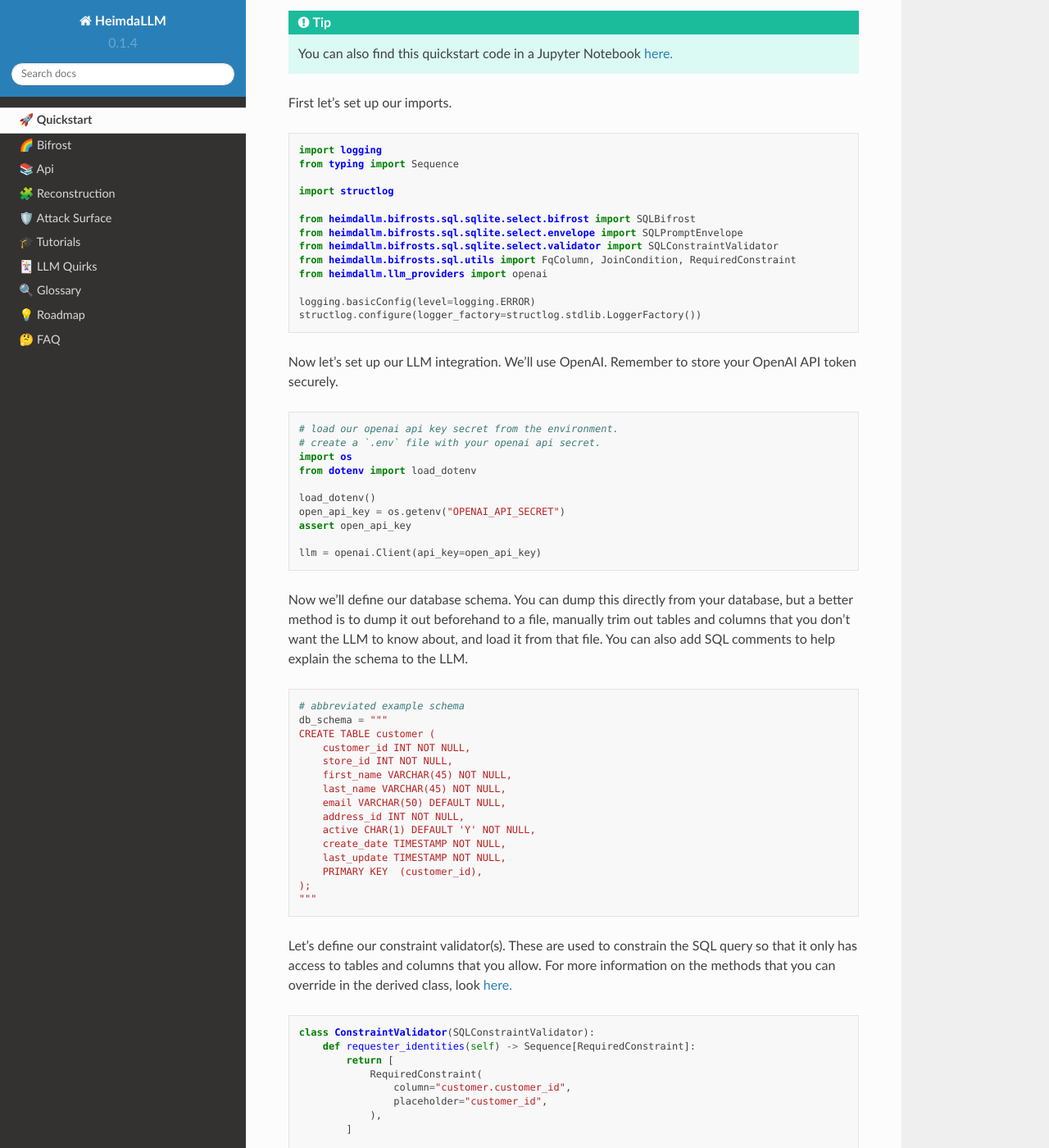
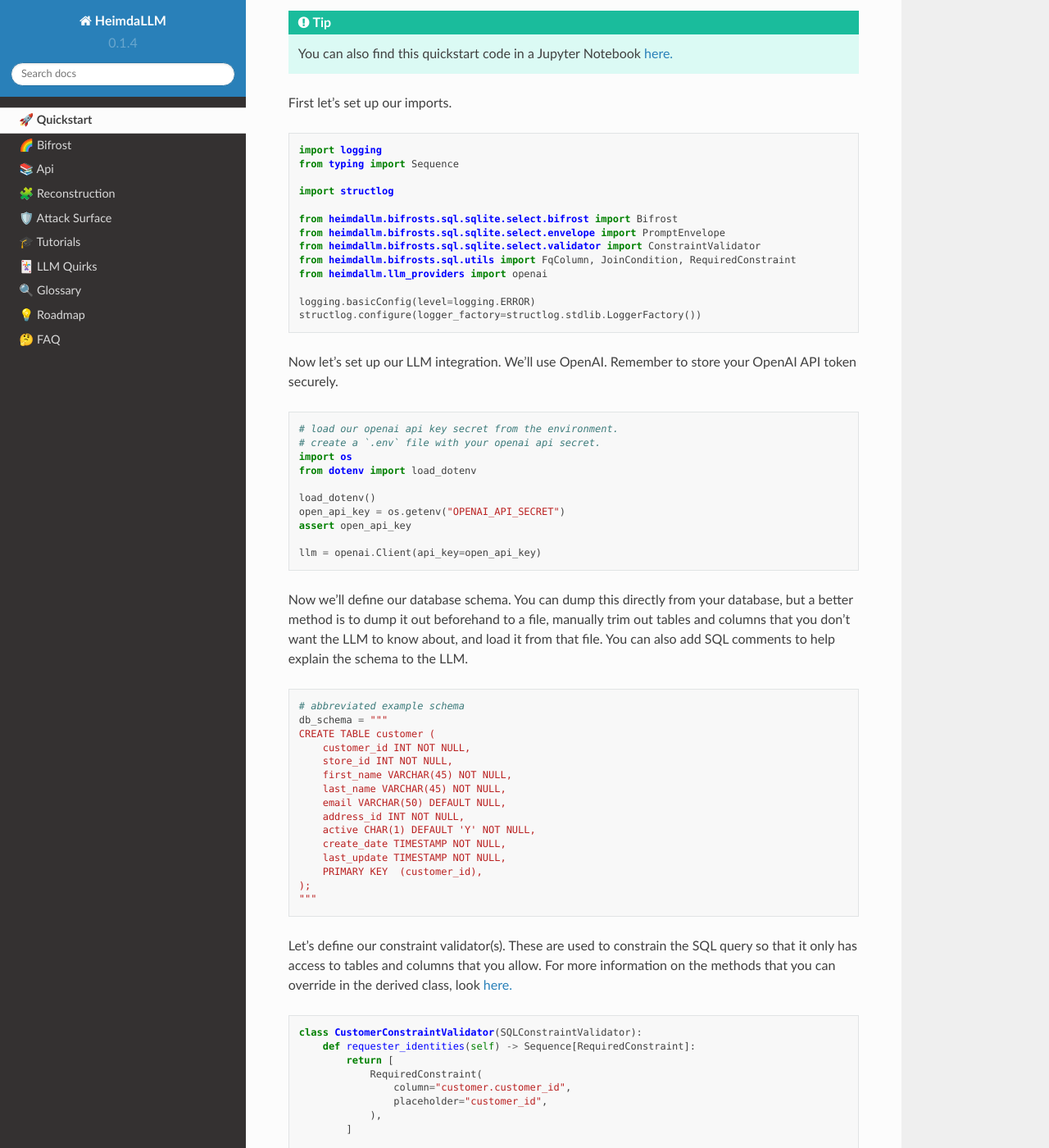
Before and after one commit to amoffat/HeimdaLLM, a Sphinx documentation site: the page built from docs/source/quickstart.rst, in a window 1280 px wide and 1400 px high, scrolled down 245 px. Shown: the whole window at 82% size. Built offline with Sphinx 7.4.7 and the Read the Docs theme 2.0.0, drawn with Linux system fonts in a browser that asks for light colours; some of the changed text lies outside the part shown.

Commit message:
update quickstart

```diff
--- a/docs/source/quickstart.rst
+++ b/docs/source/quickstart.rst
@@ -20,9 +20,9 @@
 
     import structlog
 
-    from heimdallm.bifrosts.sql.sqlite.select.bifrost import SQLBifrost
-    from heimdallm.bifrosts.sql.sqlite.select.envelope import SQLPromptEnvelope
-    from heimdallm.bifrosts.sql.sqlite.select.validator import SQLConstraintValidator
+    from heimdallm.bifrosts.sql.sqlite.select.bifrost import Bifrost
+    from heimdallm.bifrosts.sql.sqlite.select.envelope import PromptEnvelope
+    from heimdallm.bifrosts.sql.sqlite.select.validator import ConstraintValidator
     from heimdallm.bifrosts.sql.utils import FqColumn, JoinCondition, RequiredConstraint
     from heimdallm.llm_providers import openai
 
@@ -75,7 +75,7 @@
 
 .. code-block:: python
 
-    class ConstraintValidator(SQLConstraintValidator):
+    class CustomerConstraintValidator(SQLConstraintValidator):
         def requester_identities(self) -> Sequence[RequiredConstraint]:
             return [
                 RequiredConstraint(
@@ -97,14 +97,14 @@
             return None
 
 
-    validator = ConstraintValidator()
+    validator = CustomerConstraintValidator()
 
 We'll define our prompt envelope. This adds additional context to any human input so
 that the LLM is guided to produce a correct response.
 
 .. code-block:: python
 
-    envelope = SQLPromptEnvelope(
+    envelope = PromptEnvelope(
         llm=llm,
         db_schema=db_schema,
         validators=[validator],
@@ -114,7 +114,7 @@
 
 .. code-block:: python
 
-    bifrost = SQLBifrost(
+    bifrost = Bifrost(
         prompt_envelope=envelope,
         llm=llm,
         constraint_validators=[validator],
```
